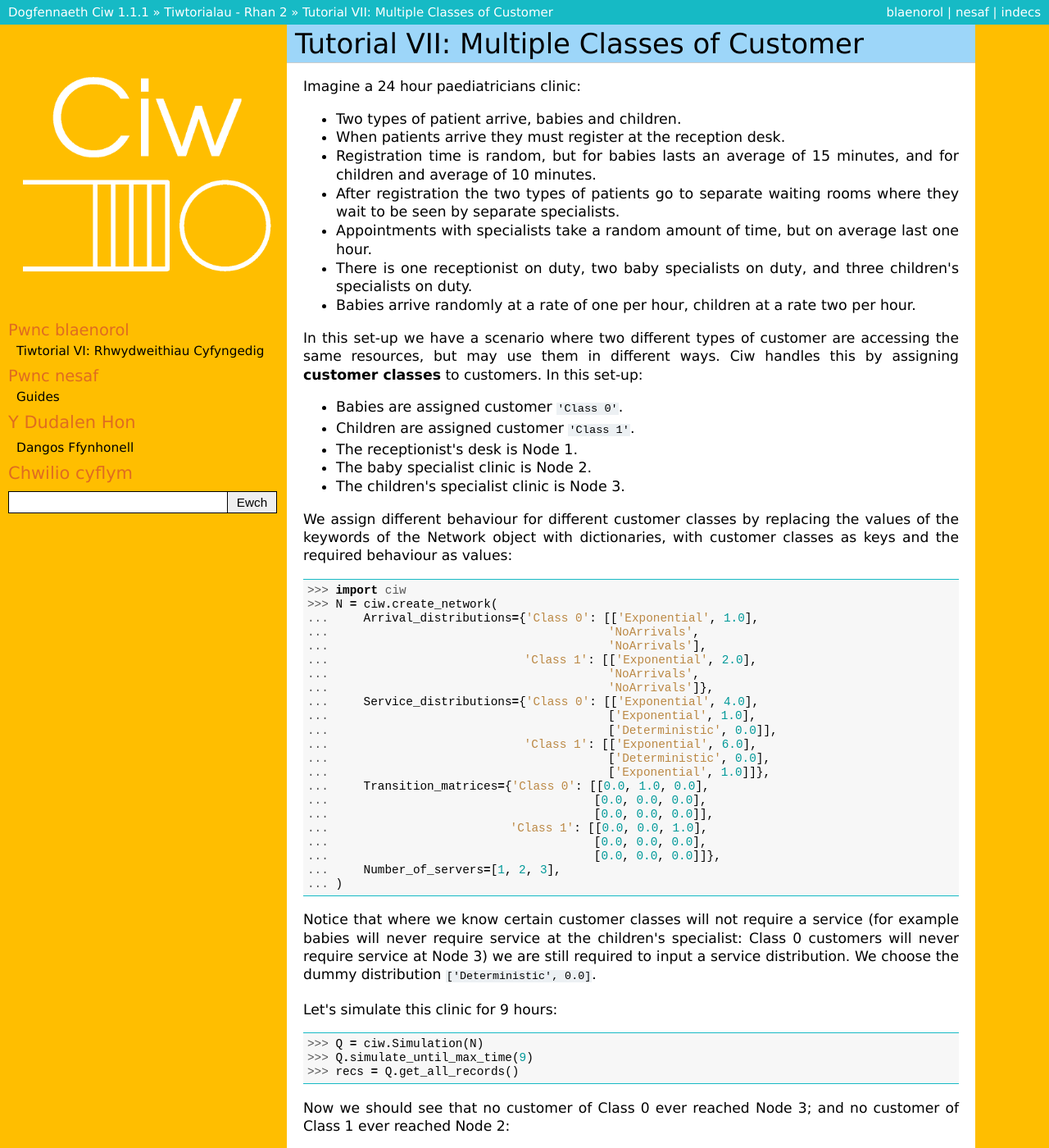
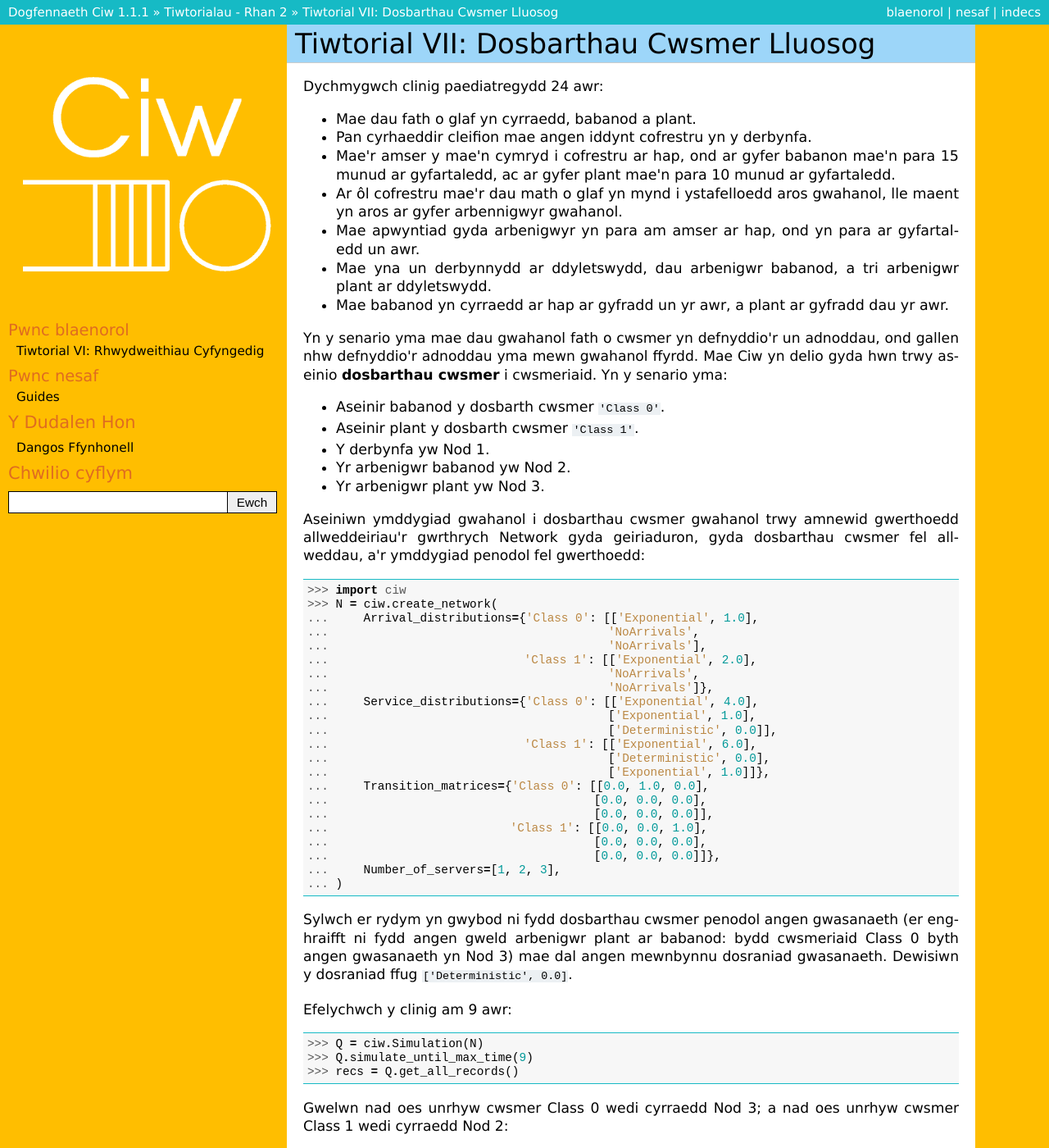
Before and after one commit to CiwPython/Ciw-cy, a Sphinx documentation site: the page built from docs/Tutorial-II/tutorial_vii.rst, in a window 1280 px wide and 1400 px high. Shown: the whole window at 82% size. Built offline with Sphinx 7.4.7, drawn with Linux system fonts in a browser that asks for light colours; some of the changed text lies outside the part shown.

Commit message:
Holl tiwtorialau wedi cyfieithu

```diff
--- a/docs/Tutorial-II/tutorial_vii.rst
+++ b/docs/Tutorial-II/tutorial_vii.rst
@@ -1,28 +1,30 @@
 .. _tutorial-vii:
 
-==========================================
-Tutorial VII: Multiple Classes of Customer
-==========================================
+========================================
+Tiwtorial VII: Dosbarthau Cwsmer Lluosog
+========================================
 
-Imagine a 24 hour paediatricians clinic:
+Dychmygwch clinig paediatregydd 24 awr:
 
-+ Two types of patient arrive, babies and children.
-+ When patients arrive they must register at the reception desk.
-+ Registration time is random, but for babies lasts an average of 15 minutes, and for children and average of 10 minutes.
-+ After registration the two types of patients go to separate waiting rooms where they wait to be seen by separate specialists.
-+ Appointments with specialists take a random amount of time, but on average last one hour.
-+ There is one receptionist on duty, two baby specialists on duty, and three children's specialists on duty.
-+ Babies arrive randomly at a rate of one per hour, children at a rate two per hour.
++ Mae dau fath o glaf yn cyrraedd, babanod a plant.
++ Pan cyrhaeddir cleifion mae angen iddynt cofrestru yn y derbynfa.
++ Mae'r amser y mae'n cymryd i cofrestru ar hap, ond ar gyfer babanon mae'n para 15 munud ar gyfartaledd, ac ar gyfer plant mae'n para 10 munud ar gyfartaledd.
++ Ar ôl cofrestru mae'r dau math o glaf yn mynd i ystafelloedd aros gwahanol, lle maent yn aros ar gyfer arbennigwyr gwahanol.
++ Mae apwyntiad gyda arbenigwyr yn para am amser ar hap, ond yn para ar gyfartaledd un awr.
++ Mae yna un derbynnydd ar ddyletswydd, dau arbenigwr babanod, a tri arbenigwr plant ar ddyletswydd.
++ Mae babanod yn cyrraedd ar hap ar gyfradd un yr awr, a plant ar gyfradd dau yr awr.
 
-In this set-up we have a scenario where two different types of customer are accessing the same resources, but may use them in different ways. Ciw handles this by assigning **customer classes** to customers. In this set-up:
+Yn y senario yma mae dau gwahanol fath o cwsmer yn defnyddio'r un adnoddau, ond gallen nhw defnyddio'r adnoddau yma mewn gwahanol ffyrdd.
+Mae Ciw yn delio gyda hwn trwy aseinio **dosbarthau cwsmer** i cwsmeriaid.
+Yn y senario yma:
 
-+ Babies are assigned customer :code:`'Class 0'`.
-+ Children are assigned customer :code:`'Class 1'`.
-+ The receptionist's desk is Node 1.
-+ The baby specialist clinic is Node 2.
-+ The children's specialist clinic is Node 3.
++ Aseinir babanod y dosbarth cwsmer :code:`'Class 0'`.
++ Aseinir plant y dosbarth cwsmer :code:`'Class 1'`.
++ Y derbynfa yw Nod 1.
++ Yr arbenigwr babanod yw Nod 2.
++ Yr arbenigwr plant yw Nod 3.
 
-We assign different behaviour for different customer classes by replacing the values of the keywords of the Network object with dictionaries, with customer classes as keys and the required behaviour as values::
+Aseiniwn ymddygiad gwahanol i dosbarthau cwsmer gwahanol trwy amnewid gwerthoedd allweddeiriau'r gwrthrych Network gyda geiriaduron, gyda dosbarthau cwsmer fel allweddau, a'r ymddygiad penodol fel gwerthoedd::
 
     >>> import ciw
     >>> N = ciw.create_network(
@@ -47,15 +49,16 @@ We assign different behaviour for different customer classes by replacing the va
     ...     Number_of_servers=[1, 2, 3],
     ... )
 
-Notice that where we know certain customer classes will not require a service (for example babies will never require service at the children's specialist: Class 0 customers will never require service at Node 3) we are still required to input a service distribution. We choose the dummy distribution :code:`['Deterministic', 0.0]`.
+Sylwch er rydym yn gwybod ni fydd dosbarthau cwsmer penodol angen gwasanaeth (er enghraifft ni fydd angen gweld arbenigwr plant ar babanod: bydd cwsmeriaid Class 0 byth angen gwasanaeth yn Nod 3) mae dal angen mewnbynnu dosraniad gwasanaeth.
+Dewisiwn y dosraniad ffug :code:`['Deterministic', 0.0]`.
 
-Let's simulate this clinic for 9 hours::
+Efelychwch y clinig am 9 awr::
 
     >>> Q = ciw.Simulation(N)
     >>> Q.simulate_until_max_time(9)
     >>> recs = Q.get_all_records()
 
-Now we should see that no customer of Class 0 ever reached Node 3; and no customer of Class 1 ever reached Node 2::
+Gwelwn nad oes unrhyw cwsmer Class 0 wedi cyrraedd Nod 3; a nad oes unrhyw cwsmer Class 1 wedi cyrraedd Nod 2::
 
     >>> visited_by_babies = {1, 2}
     >>> set([r.node for r in recs if r.customer_class==0]) == visited_by_babies
@@ -65,7 +68,9 @@ Now we should see that no customer of Class 0 ever reached Node 3; and no custom
     >>> set([r.node for r in recs if r.customer_class==1]) == visited_by_children
     True
 
-Now say we'd like to find the average waiting time at the reception, baby specialist's clinic, and children's specialist's clinic. We'll simulate for 24 hours, using 3 hour war-mup and 3 hour cool-down, for 16 trials. Let's collect the average waiting times at each node every time::
+Hoffwn ffeindio'r amser aros cymedrig yn y derbynfa, wrth yr arbenigwr babanod, ac wrth yr arbenigwr plant.
+Efelychwn am 24 awr, yn defnyddio amser-twymo o 3 awr ac amser-oeri o 3 awr, ar 16 arbrawf.
+Casglwn yr amseroedd aros cymedrig wrth pob nod am pob arbrawf::
 
 	>>> average_waits_1 = []
 	>>> average_waits_2 = []
@@ -82,7 +87,7 @@ Now say we'd like to find the average waiting time at the reception, baby specia
 	...     average_waits_2.append(sum(waits2) / len(waits2))
 	...     average_waits_3.append(sum(waits3) / len(waits3))
 
-Now we can find the average wait over the trials::
+Nawr ffeindiwn yr amser aros cymedrig dros yr arbrofion::
 
 	>>> sum(average_waits_1) / len(average_waits_1)
 	0.244591...
@@ -93,5 +98,5 @@ Now we can find the average wait over the trials::
 	>>> sum(average_waits_3) / len(average_waits_3)
 	0.252556...
 
-These results imply that on average babies wait 0.6 of an hour, around 36 minutes for an appointment.
-This could then be used as a baseline measure against which to compare potential reconfigurations of the clinic.
+Mae'r canlyniadau yma yn dangos fod babanod yn aros 0.6 awr, tua 36 munud am apwyntiad.
+Gall hwn cael ei ddefnyddio fel mesur gwaelodlin i cymharu unrhyw ailgyfluniadau potensial i'r clinig.
--- a/docs/index.rst
+++ b/docs/index.rst
@@ -5,10 +5,10 @@ Geirdarddiad: **Ciw**
     *enw* Y gair Cyrmraeg ar gyfer 'queue'. *ll.* ciwiau.
 
 Llyfrgell ar gyfer efelychu rhwydweithiau o ciwiau yw Ciw.
-Ei nodweddion craidd yw'r gallu i efelychu rhwydweithiau o ciwiau, dosbarthiadau o cwsmeriaid lluosog, a gweithredu blocio o Fath I yn rhwydweithiau cyfyngedig.
+Ei nodweddion craidd yw'r gallu i efelychu rhwydweithiau o ciwiau, dosbarthiadau cwsmer lluosog, a blocio o Fath I yn rhwydweithiau cyfyngedig.
 Mae nifer o nodweddion arall wedi'i weithredu hefyd, gan gynnwys blaenoriaeth, balcio, amserlenni gwaith, a canfod llwyrglo.
 
-Nodwch, ar hyn o bryd mae gan Ciw cymorth am, ac wedi’i profi’n rheolaidd am fersiynau Python 2.7, 3.4 a 3.5.
+Nodwch, ar hyn o bryd mae gan Ciw cymorth ar gyfer, ac wedi’i profi’n rheolaidd am fersiynau Python 2.7, 3.4, 3.5 a 3.6.
 (Er, ar gyfer y dogfannaeth rydym yn cymryd a ddefnyddir Python 3 yn ganiataol.)
 
 Cynnwys:
```
